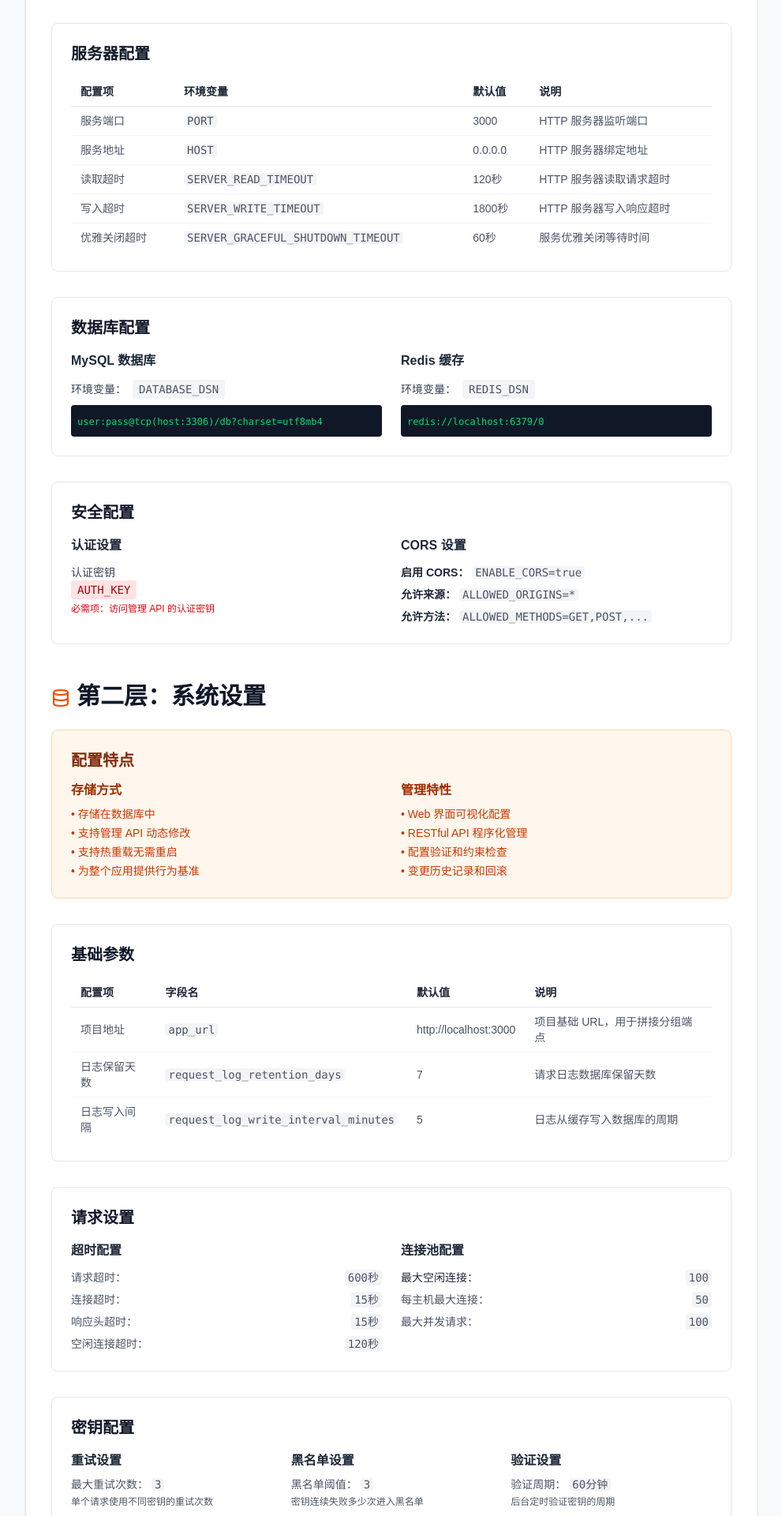
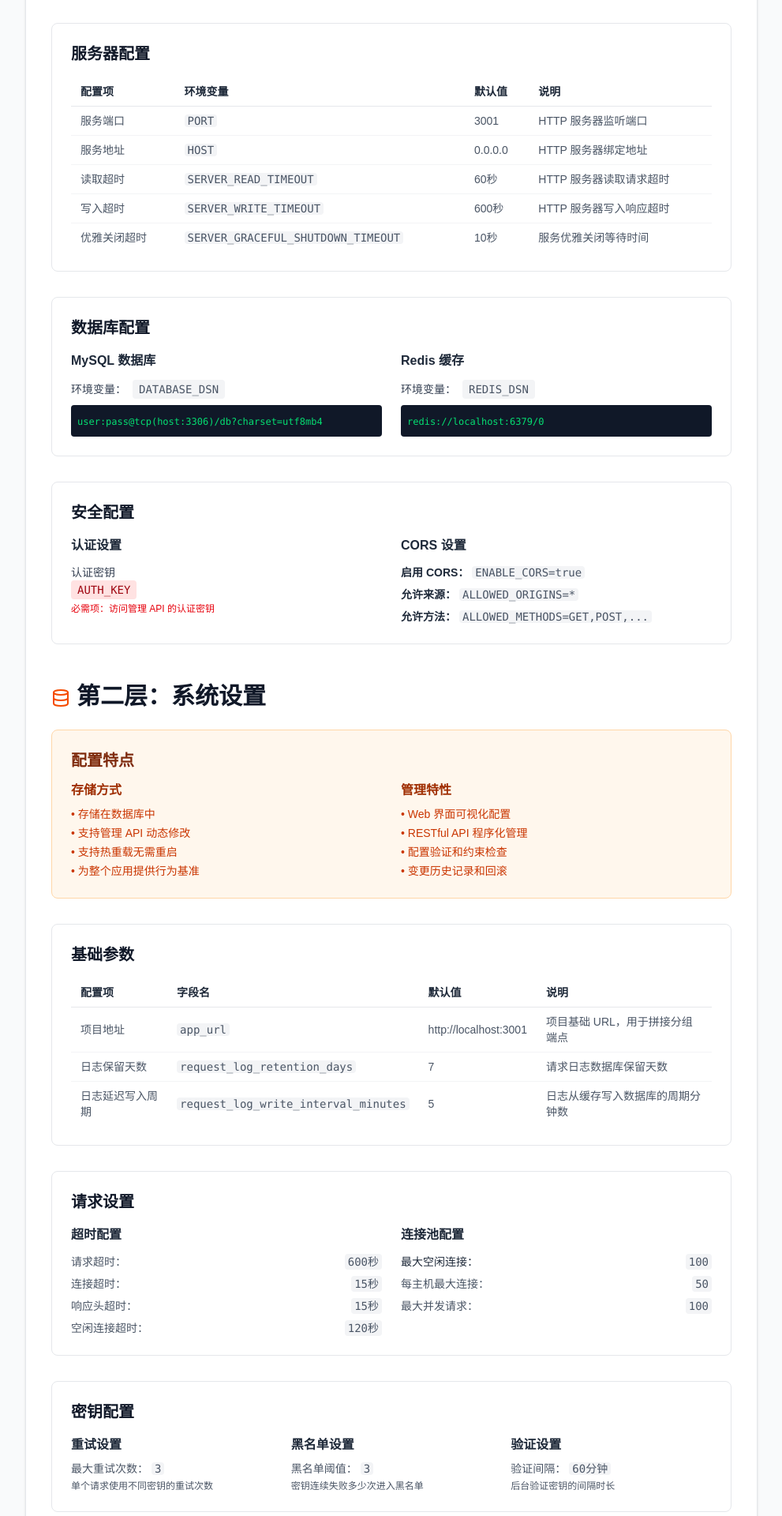
Before and after one commit to tbphp/gpt-load-docs, a Next.js app: page /docs/configuration in a window 1280 px wide. Shown: the part 1140-3060 px from the top of the page at 79% size, without its empty margins (288-1279 px from the left). Built offline with nearby package versions, Linux system fonts and the light colour scheme; no server answers.

Commit message:
fix: config

```diff
--- a/src/app/docs/configuration/page.tsx
+++ b/src/app/docs/configuration/page.tsx
@@ -188,7 +188,7 @@ export default function ConfigurationPage() {
                     <td className="py-2 px-3">
                       <code className="bg-gray-100 px-1 rounded">PORT</code>
                     </td>
-                    <td className="py-2 px-3">3000</td>
+                    <td className="py-2 px-3">3001</td>
                     <td className="py-2 px-3">HTTP 服务器监听端口</td>
                   </tr>
                   <tr className="border-b border-gray-100">
@@ -206,7 +206,7 @@ export default function ConfigurationPage() {
                         SERVER_READ_TIMEOUT
                       </code>
                     </td>
-                    <td className="py-2 px-3">120秒</td>
+                    <td className="py-2 px-3">60秒</td>
                     <td className="py-2 px-3">HTTP 服务器读取请求超时</td>
                   </tr>
                   <tr className="border-b border-gray-100">
@@ -216,7 +216,7 @@ export default function ConfigurationPage() {
                         SERVER_WRITE_TIMEOUT
                       </code>
                     </td>
-                    <td className="py-2 px-3">1800秒</td>
+                    <td className="py-2 px-3">600秒</td>
                     <td className="py-2 px-3">HTTP 服务器写入响应超时</td>
                   </tr>
                   <tr>
@@ -226,7 +226,7 @@ export default function ConfigurationPage() {
                         SERVER_GRACEFUL_SHUTDOWN_TIMEOUT
                       </code>
                     </td>
-                    <td className="py-2 px-3">60秒</td>
+                    <td className="py-2 px-3">10秒</td>
                     <td className="py-2 px-3">服务优雅关闭等待时间</td>
                   </tr>
                 </tbody>
@@ -394,7 +394,7 @@ export default function ConfigurationPage() {
                     <td className="py-2 px-3">
                       <code className="bg-gray-100 px-1 rounded">app_url</code>
                     </td>
-                    <td className="py-2 px-3">http://localhost:3000</td>
+                    <td className="py-2 px-3">http://localhost:3001</td>
                     <td className="py-2 px-3">
                       项目基础 URL，用于拼接分组端点
                     </td>
@@ -410,14 +410,16 @@ export default function ConfigurationPage() {
                     <td className="py-2 px-3">请求日志数据库保留天数</td>
                   </tr>
                   <tr>
-                    <td className="py-2 px-3">日志写入间隔</td>
+                    <td className="py-2 px-3">日志延迟写入周期</td>
                     <td className="py-2 px-3">
                       <code className="bg-gray-100 px-1 rounded">
                         request_log_write_interval_minutes
                       </code>
                     </td>
                     <td className="py-2 px-3">5</td>
-                    <td className="py-2 px-3">日志从缓存写入数据库的周期</td>
+                    <td className="py-2 px-3">
+                      日志从缓存写入数据库的周期分钟数
+                    </td>
                   </tr>
                 </tbody>
               </table>
@@ -515,12 +517,12 @@ export default function ConfigurationPage() {
                 <h4 className="font-semibold text-gray-800 mb-2">验证设置</h4>
                 <div className="text-sm text-gray-600">
                   <div>
-                    验证周期：
+                    验证间隔：
                     <code className="bg-gray-100 px-1 rounded ml-1">
                       60分钟
                     </code>
                   </div>
-                  <p className="text-xs mt-1">后台定时验证密钥的周期</p>
+                  <p className="text-xs mt-1">后台验证密钥的间隔时长</p>
                 </div>
               </div>
             </div>
--- a/src/app/docs/management/page.tsx
+++ b/src/app/docs/management/page.tsx
@@ -25,14 +25,14 @@ export default function ManagementPage() {
           </h3>
           <div className="text-center">
             <code className="bg-white px-4 py-2 rounded-lg text-lg font-mono border text-gray-600">
-              http://localhost:3000
+              http://localhost:3001
             </code>
           </div>
           <div className="mt-6 grid md:grid-cols-2 gap-6">
             <div>
               <h4 className="font-semibold text-gray-800 mb-2">默认配置</h4>
               <ul className="text-gray-600 space-y-1 text-sm">
-                <li>• 端口: 3000 (可在配置中修改)</li>
+                <li>• 端口: 3001 (可在配置中修改)</li>
                 <li>• 协议: HTTP (可通过nginx配置 HTTPS)</li>
               </ul>
             </div>
```
